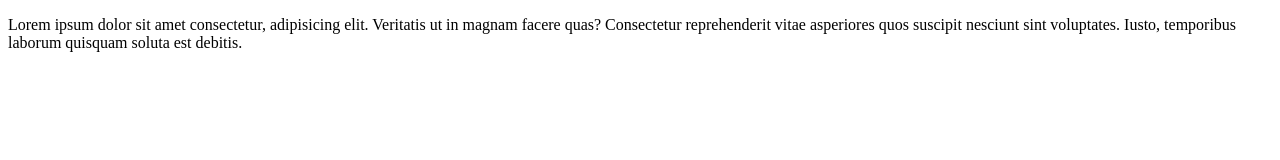
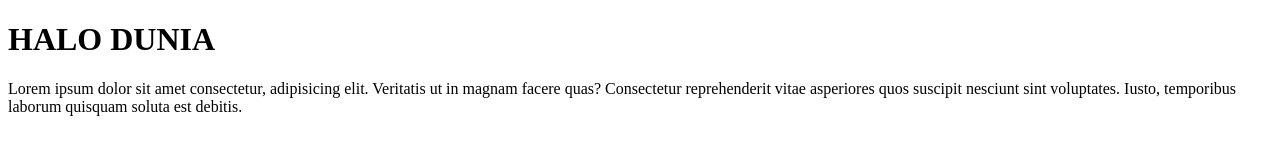
Before and after one commit to syahrilz/test, a plain HTML site: page index.html in a window 1280 px wide. Drawn offline with Linux system fonts and the light colour scheme.

Commit message:
menambah h1

```diff
--- a/index.html
+++ b/index.html
@@ -6,6 +6,7 @@
     <title>Document</title>
 </head>
 <body>
+    <h1>HALO DUNIA</h1>
     <p>Lorem ipsum dolor sit amet consectetur, adipisicing elit. Veritatis ut in magnam facere quas? Consectetur reprehenderit vitae asperiores quos suscipit nesciunt sint voluptates. Iusto, temporibus laborum quisquam soluta est debitis.</p>
 </body>
 </html>
```
